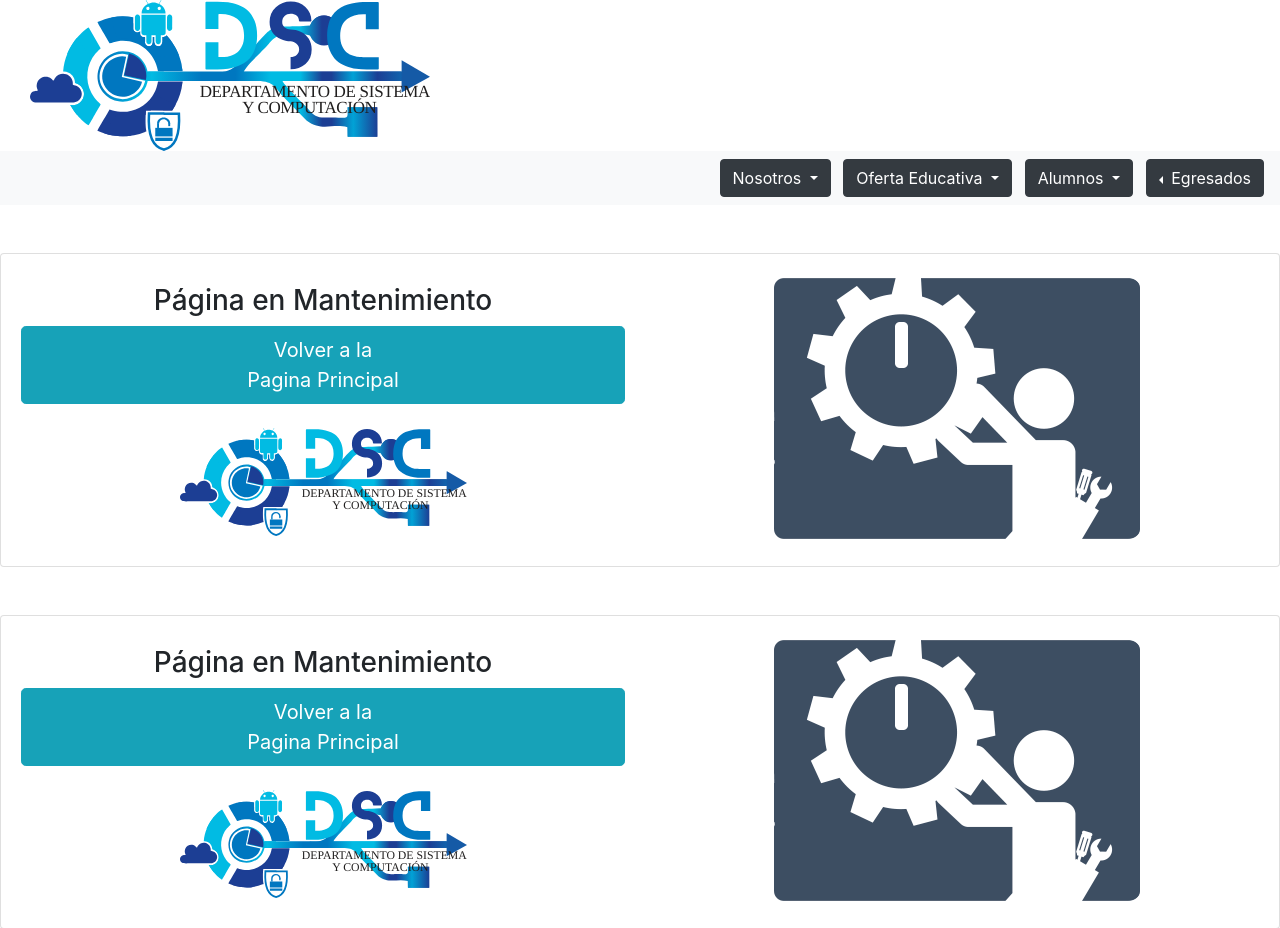
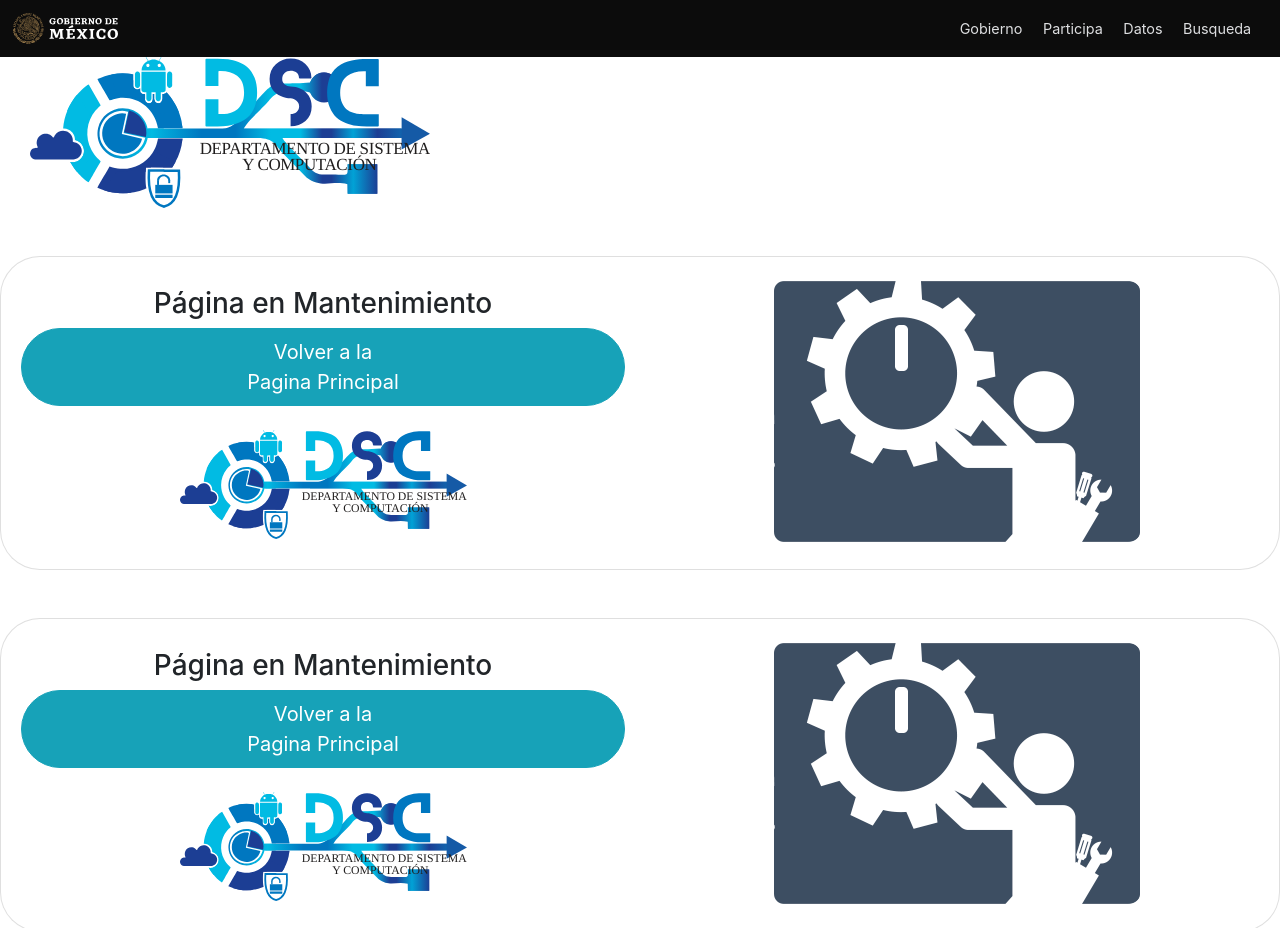
Before and after one commit to Cano-241095/DSC, a plain HTML site: page Mantenimiento.html in a window 1280 px wide. Shown: the top 928 px of the page. Drawn offline with Linux system fonts and the light colour scheme.

Commit message:
Se agrego Nueva Barra GObierno de Mexico

```diff
--- a/Mantenimiento.html
+++ b/Mantenimiento.html
@@ -7,106 +7,32 @@
     <meta http-equiv="X-UA-Compatible" content="ie=edge">
     <title>Departamento de Sistemas Computacionales</title>
     <link rel="stylesheet" href="bootstrap-4.3.1-dist/css/bootstrap.min.css">
+    <link rel="stylesheet" href="css/style.css">
 </head>
-<style>
-</style>
 
 <body>
+
+    <div class="barra negro sticky-top">
+        <a href="https://www.gob.mx/">
+            <img src="assets/img/GobMex.svg" alt="logotipo Gobierno de mexico">
+        </a>
+
+        <nav class="navegacion">
+            <a href="https://www.gob.mx/gobierno">Gobierno</a>
+            <a href="https://www.gob.mx/participa">Participa</a>
+            <a href="https://datos.gob.mx/">Datos</a>
+            <a class="fin" href="https://www.gob.mx/participa">Busqueda</a>
+        </nav>
+    </div>
+
     <div class="row">
         <div class="col-sm-11 col-md-5 justify-content-center">
-                <a class="col-sm-10 col-md-5 align-self-center" href="/"><img class="col-10 justify-content-center" src="assets/img/logoDSC.svg" alt=""></a>
+            <a class="col-sm-10 col-md-5 align-self-center" href="/"><img class="col-10 justify-content-center"
+                    src="assets/img/logoDSC.svg" alt=""></a>
         </div>
     </div>
-    <nav class="justify-content-end navbar sticky-top navbar-light bg-light">
 
-        <!-- <a class="navbar-brand" href="/">Departamento de<br>Sistemas y Computación</a> -->
-        <ul class="list-inline mb-0 d-lg-block">
-                <li class="list-inline-item">
-                  <div class="dropdown">
-                    <button class="btn btn-dark dropdown-toggle" type="button" id="dropdownMenuButton" data-toggle="dropdown"
-                      aria-haspopup="true" aria-expanded="false">
-                      Nosotros
-                    </button>
-                    <div class="dropdown-menu" aria-labelledby="dropdownMenuButton">
-                      <a class="dropdown-item" href="historia.html">Historia</a>
-                      <a class="dropdown-item" href="docentes.html">Docentes</a>
-                      <a class="dropdown-item" href="normateca.html">Normateca</a>
-                      <a class="dropdown-item" href="bibliotecaDigital.html">Biblioteca Digital</a>
-                      <a class="dropdown-item" href="noticias.html">Noticias</a>
-                      <a class="dropdown-item" href="proyectosInvestigacion.html">Proyectos de
-                        Investigacion</a>
-                    </div>
-                  </div>
-                </li>
-                <li class="list-inline-item">
-                  <div class="dropdown">
-                    <button class="btn btn-dark dropdown-toggle" type="button" id="dropdownMenuButton" data-toggle="dropdown"
-                      aria-haspopup="true" aria-expanded="false">
-                      Oferta Educativa
-                    </button>
-                    <div class="dropdown-menu" aria-labelledby="dropdownMenuButton">
-                      <a class="dropdown-item" href="ingSistemas.html">Ing. en Sistemas<br>Computacionales </a>
-                      <a class="dropdown-item" href="ingInformatica.html">Ing. Informatica</a>
-                    </div>
-                  </div>
-                </li>
-                <li class="list-inline-item">
-                  <div class="dropdown">
-                    <button class="btn btn-dark dropdown-toggle" type="button" id="dropdownMenuButton" data-toggle="dropdown"
-                      aria-haspopup="true" aria-expanded="false">
-                      Alumnos
-                    </button>
-                    <div class="dropdown-menu" aria-labelledby="dropdownMenuButton">
-                      <a class="dropdown-item" href="residenciasProfesionales.html">Residencias
-                        Profesionales</a>
-                      <a class="dropdown-item" href="creditosComplementarios.html">Creditos
-                        Complementarios</a>
-                    </div>
-                  </div>
-                </li>
-                <li class="list-inline-item">
-                  <div class="btn-outline-group dropleft">
-                    <button type="button" class="btn btn-dark dropdown-toggle" data-toggle="dropdown" aria-haspopup="true"
-                      aria-expanded="false">
-                      Egresados
-                    </button>
-                    <div class="dropdown-menu">
-                      <a class="dropdown-item" href="seguimientoEgresados.html">Seguimiento de
-                        Egresados</a>
-                    </div>
-                  </div>
-                </li>
-              </ul>
-    </nav>
     <div class="container-fluid">
-        <div class="row justify-content-center">
-            <br>
-            <br>
-            <div class="col-12"> <br> </div>
-            <div class="card">
-                <div class="card-body">
-                    <div class="row justify-content-around">
-                        <div class="col-sm-12 col-lg-6 text-justify align-self-center text-center">
-                            <h3> Página en Mantenimiento</h3>
-                            <a class="btn btn-info btn-lg btn-circulo btn-block" href="/" role="button">Volver a la <br>
-                                Pagina Principal</a>
-                            <br>
-
-                            <div class="row justify-content-center">
-                                <div class="col-ms-10 col-md-6 justify-content-center">
-                                    <img class="img-fluid rounded" src="assets/img/logoDSC.svg" alt="">
-                                </div>
-                            </div>
-                        </div>
-
-                        <br>
-                        <div class="col-sm-12 col-lg-6 text-justify align-self-center text-center">
-                            <img class="img-fluid rounded" src="assets/img/mantenimiento.gif" alt="">
-                        </div>
-                    </div>
-                </div>
-            </div>
-        </div>
         <div class="row justify-content-center">
             <br>
             <br>
--- a/css/style.css
+++ b/css/style.css
@@ -1,6 +1,8 @@
-
     .fondo {
         background: #e9fcff;
+      }
+      .negro {
+        background: rgb(12, 12, 12);
       }
 
       .btn-circulo {
@@ -45,3 +47,38 @@
   .btn-circulo2 {
     border-radius: 200px;
   }
+
+  /*Navegacion Sep*/
+.barra {
+  display: flex;
+  justify-content: space-between; /*Alineacion horizontal*/
+  padding: .8rem;
+  align-items: center; /*Alineacion Vertical*/
+  top: 0;
+}
+
+.navegacion a {
+  color: rgba(251, 253, 255, 0.876);
+  text-decoration: none;
+  font-size: .9rem;
+  margin-right: 1rem;
+  align-items: center; /*Alineacion Vertical*/
+}
+.barra img {
+  max-width: 14%;
+  margin: 0%;
+}
+.fin {
+  margin-right: 40rem;
+}
+
+.lupita {
+  max-width: 25%;
+}
+
+.sticky-top-2 {
+  position: -webkit-sticky;
+  position: sticky;
+  top: 3.7rem;
+  z-index: 1030;
+}
```
Also changed, not shown: index.html (+19 -1 lines), assets/img/GobMex.svg (added), assets/img/buscar.svg (added).
